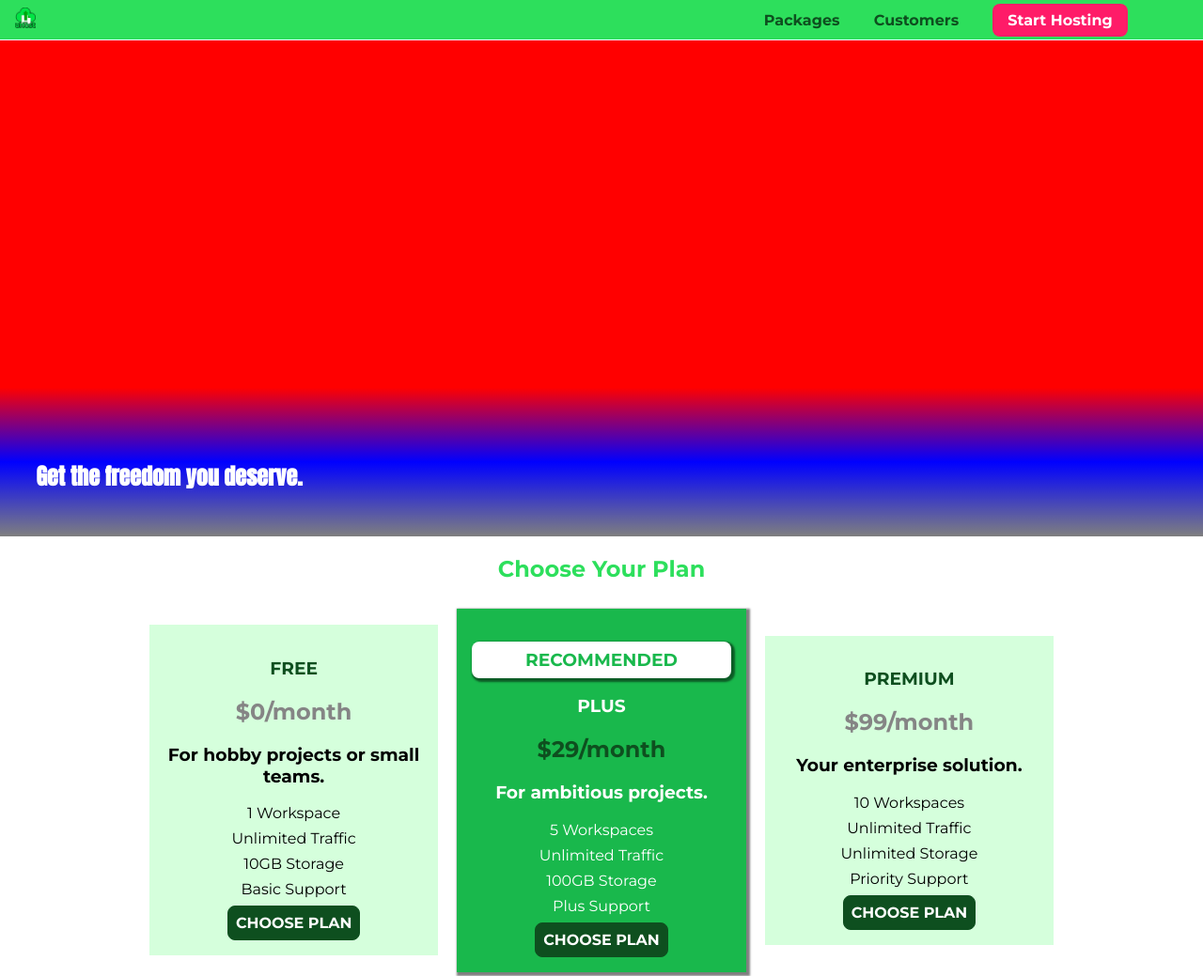
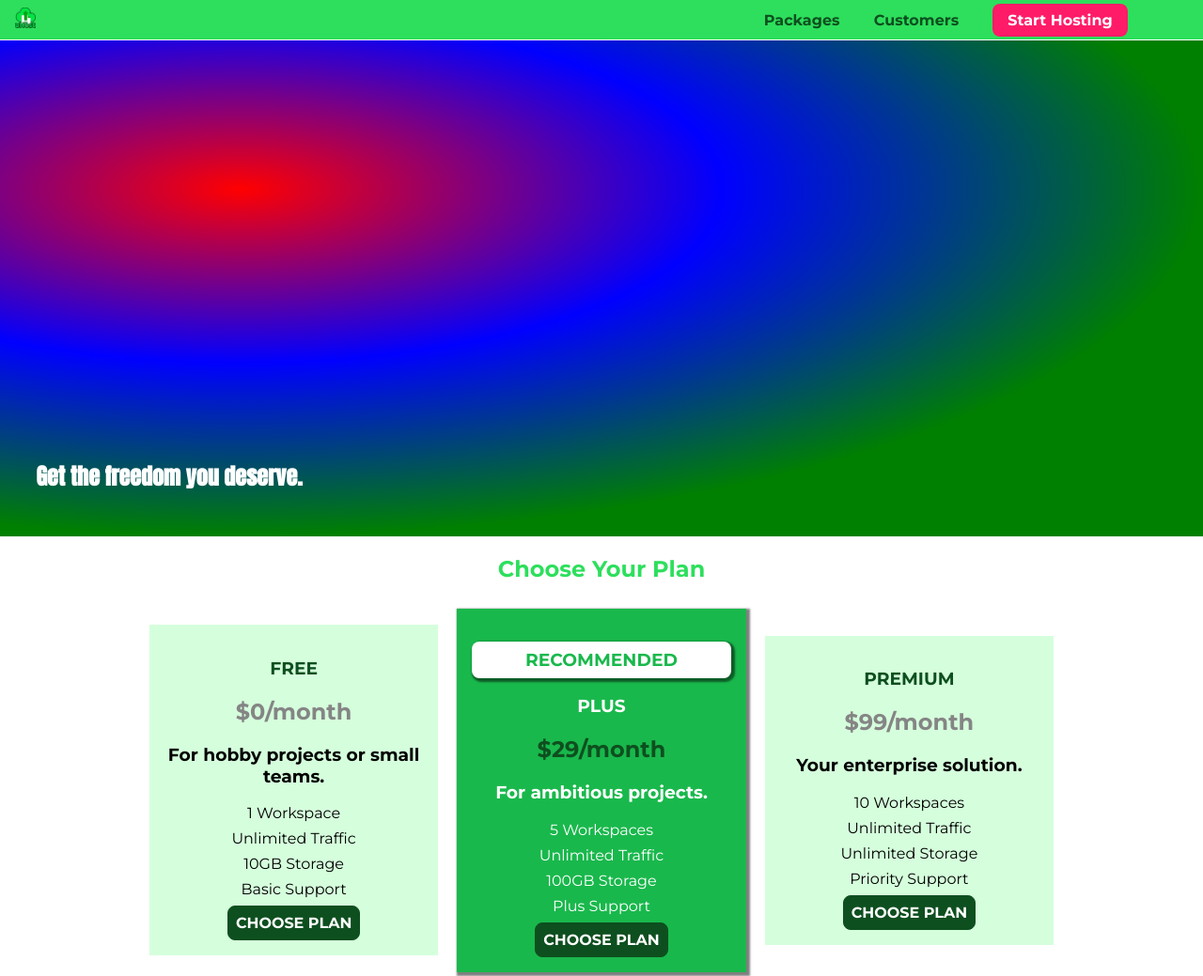
Before and after one commit to joung1010/basic_CSS, a plain HTML site: page css_image/index.html in a window 1280 px wide. Shown: the top 1039 px of the page at 94% size. Drawn offline with Linux system fonts and the light colour scheme.

Commit message:
about radial-gradient

```diff
--- a/css_image/main.css
+++ b/css_image/main.css
@@ -2,7 +2,8 @@
 
 #product-overview {
     background: url("freedom.jpg") left 10% top 20%/cover no-repeat border-box;
-    background-image: linear-gradient(180deg,red 70%,blue,rgba(0,0,0,0.5));
+    /*background-image: linear-gradient(180deg,red 70%,blue,rgba(0,0,0,0.5));*/
+    background-image:radial-gradient(ellipse farthest-side  at 20% 30%,red,blue,green) ;
     width: 100%;
     height: 528px;
     padding: 10px;
```
Also changed, not shown: public/css_image/7.gradient.png (added), public/css_image/8.gradient.png (added), public/css_image/9.gradient.png (added), 1 other file.
